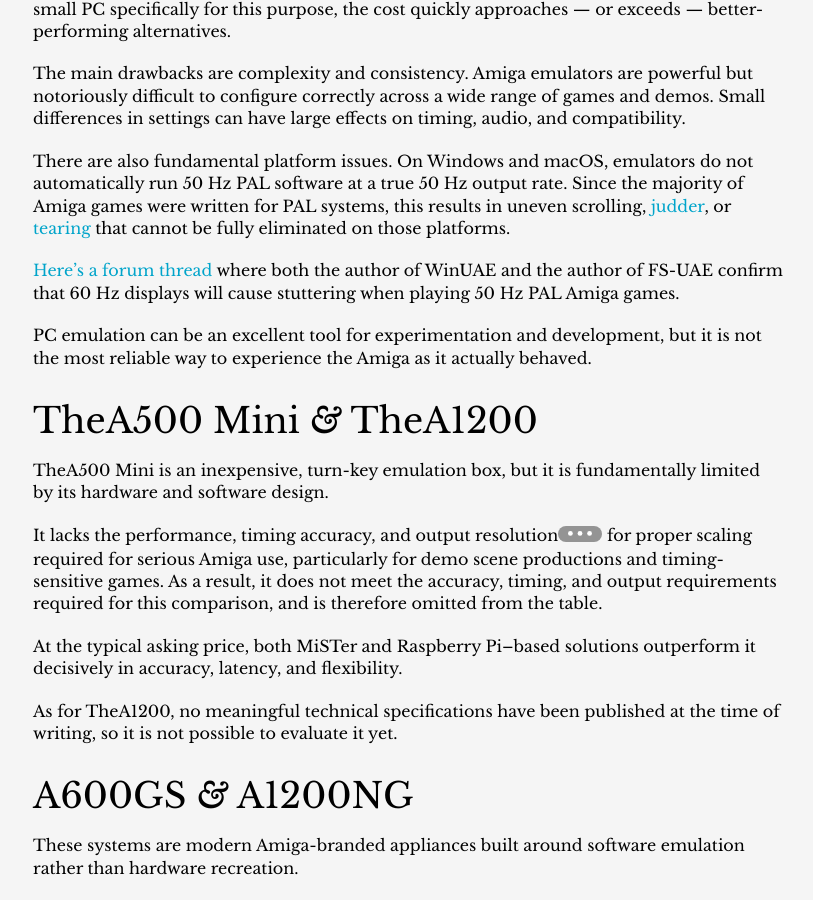
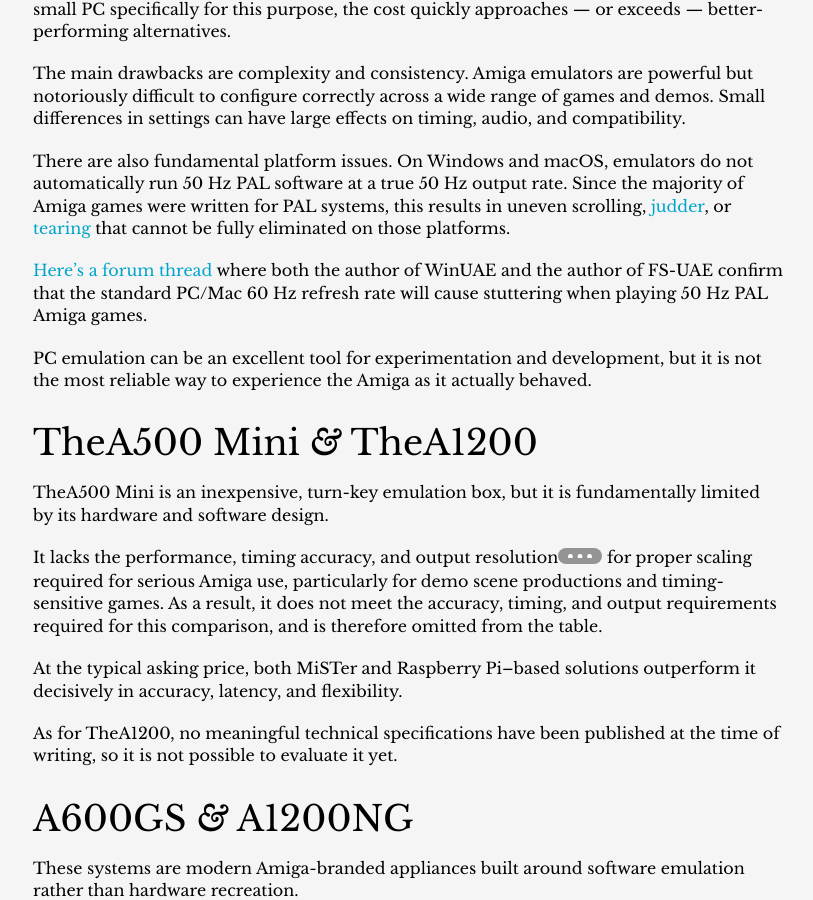
Before and after one commit to amigavision/amigavision.github.io, a Jekyll site: the page built from best.md, in a window 1280 px wide and 900 px high, scrolled down 612 px. Shown: the whole window, without its empty margins (232-1045 px from the left). Built offline with Jekyll 4.4.1, drawn with Linux system fonts in a browser that asks for light colours.

Commit message:
Better phrasing

```diff
--- a/best.md
+++ b/best.md
@@ -17,7 +17,7 @@
 
 There are also fundamental platform issues. On Windows and macOS, emulators do not automatically run 50 Hz PAL software at a true 50 Hz output rate. Since the majority of Amiga games were written for PAL systems, this results in uneven scrolling, [judder], or [tearing] that cannot be fully eliminated on those platforms.
 
-[Here’s a forum thread](https://eab.abime.net/showthread.php/showthread.php?t=67729) where both the author of WinUAE and the author of FS-UAE confirm that 60 Hz displays will cause stuttering when playing 50 Hz PAL Amiga games.
+[Here’s a forum thread](https://eab.abime.net/showthread.php/showthread.php?t=67729) where both the author of WinUAE and the author of FS-UAE confirm that the standard PC/Mac 60 Hz refresh rate will cause stuttering when playing 50 Hz PAL Amiga games.
 
 PC emulation can be an excellent tool for experimentation and development, but it is not the most reliable way to experience the Amiga as it actually behaved.
 
```
